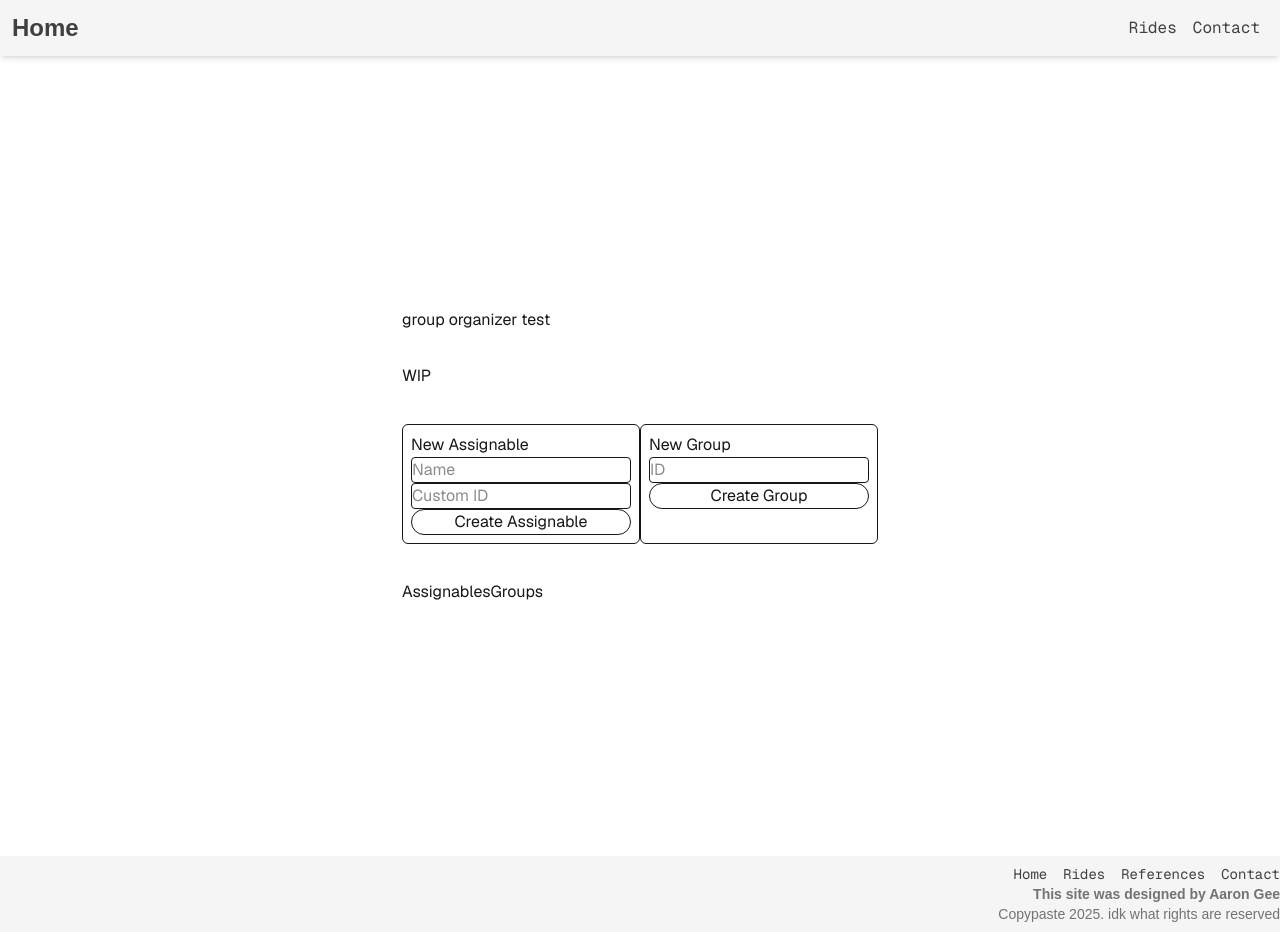
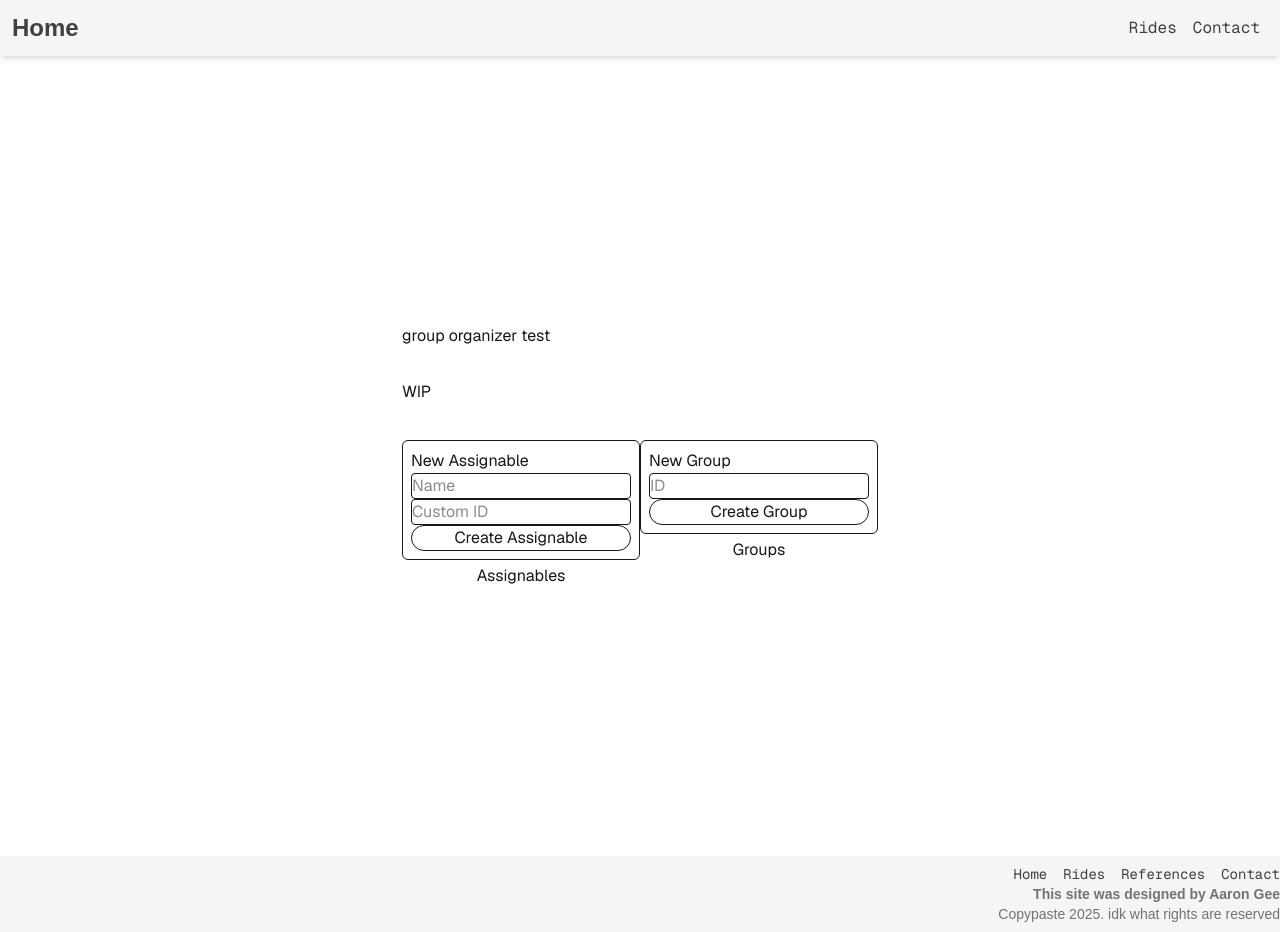
Before and after one commit to agee4/ride-organizer-va, a Next.js app: page /group-org in a window 1280 px wide. Built offline with nearby package versions, Linux system fonts and the light colour scheme.

Commit message:
~Refactored distinct assignable & group reducers into outputs of a function factory ~reordered page elements

```diff
--- a/src/app/group-org/page.tsx
+++ b/src/app/group-org/page.tsx
@@ -82,33 +82,6 @@ class Assignable {
   }
 }
 
-export const assignableReducer = (
-  assignableCollection: Map<string, Assignable>,
-  action:
-    | { type: "create"; value: Assignable }
-    | { type: "delete"; value: Assignable }
-    | { type: "set"; value: Map<string, Assignable> }
-) => {
-  switch (action.type) {
-    case "create": {
-      return new Map([...assignableCollection.entries()]).set(
-        action.value.getID(),
-        action.value
-      );
-    }
-    case "delete": {
-      const newCollection = new Map([...assignableCollection.entries()]);
-      newCollection.delete(action.value.getID());
-      return newCollection;
-    }
-    case "set": {
-      return action.value;
-    }
-    default:
-      throw Error("Unknown action");
-  }
-};
-
 class Group {
   private _id: string;
   private members: Map<string, Assignable>;
@@ -157,37 +130,35 @@ class Group {
   }
 }
 
-export const groupReducer = (
-  groupCollection: Map<string, Group>,
-  action:
-    | { type: "create"; value: Group }
-    | { type: "delete"; value: Group }
-    | { type: "set"; value: Map<string, Group> }
-) => {
+type MapReducerAction<T> =
+  | { type: "create"; key: string; value: T }
+  | { type: "delete"; key: string }
+  | { type: "replace"; value: Map<string, T> };
+
+function mapReducer<T>() {
+  return (itemMap: Map<string, T>, action: MapReducerAction<T>) => {
     switch (action.type) {
       case "create": {
-      return new Map([...groupCollection.entries()]).set(
-        action.value.getID(),
-        action.value
-      );
+        return new Map([...itemMap.entries()]).set(action.key, action.value);
       }
       case "delete": {
-      const newCollection = new Map([...groupCollection.entries()]);
-      newCollection.delete(action.value.getID());
+        const newCollection = new Map([...itemMap.entries()]);
+        newCollection.delete(action.key);
         return newCollection;
       }
-    case "set": {
+      case "replace": {
         return action.value;
       }
       default:
         throw Error("Unknown action");
     }
   };
+}
 
 export default function Page() {
   const formRef = useRef<HTMLFormElement>(null);
   const [assignableCollection, setAssignableCollection] = useReducer(
-    assignableReducer,
+    mapReducer<Assignable>(),
     new Map<string, Assignable>()
   );
   const [newAssignableData, setNewAssignableData] = useState<{
@@ -198,7 +169,7 @@ export default function Page() {
     name: "",
   });
   const [groupCollection, setGroupCollection] = useReducer(
-    groupReducer,
+    mapReducer<Group>(),
     new Map<string, Group>()
   );
   const [newGroupData, setNewGroupData] = useState<{
@@ -222,6 +193,7 @@ export default function Page() {
     };
     setAssignableCollection({
       type: "create",
+      key: newAssignableID,
       value: new Assignable(newAssignable),
     });
     setNewAssignableData({
@@ -236,9 +208,15 @@ export default function Page() {
   };
   const createGroupFromForm = (event: FormEvent) => {
     event.preventDefault();
+    const newGroupID = newGroupData.id;
     setGroupCollection({
       type: "create",
-      value: new Group({ id: newGroupData.id }),
+      key: newGroupID,
+      value: new Group({ id: newGroupID }),
+    });
+    setNewGroupData({
+      id: "",
+      name: "",
     });
     formRef.current?.reset();
   };
@@ -249,6 +227,7 @@ export default function Page() {
         <h1>group organizer test</h1>
         <p>WIP</p>
         <div className="flex flex-row">
+          <div>
             <form
               className="my-1 flex flex-col rounded-md border p-2"
               onSubmit={createAssignableFromForm}
@@ -277,6 +256,18 @@ export default function Page() {
                 Create Assignable
               </button>
             </form>
+            {assignableCollection && (
+              <>
+                <h1 className="text-center">Assignables</h1>
+                <ul>
+                  {[...assignableCollection.values()].map((value) => (
+                    <li key={value.getID()}>{JSON.stringify(value)}</li>
+                  ))}
+                </ul>
+              </>
+            )}
+          </div>
+          <div>
             <form
               className="my-1 flex flex-col rounded-md border p-2"
               onSubmit={createGroupFromForm}
@@ -289,29 +280,15 @@ export default function Page() {
                 name="id"
                 value={newGroupData.id}
                 placeholder="ID"
-              required
-              minLength={1}
                 onChange={updateGroupForm}
               />
               <button className="rounded-full border" type="submit">
                 Create Group
               </button>
             </form>
-        </div>
-        <div className="flex flex-row">
-          {assignableCollection && (
-            <>
-              <h1>Assignables</h1>
-              <ul>
-                {[...assignableCollection.values()].map((value) => (
-                  <li key={value.getID()}>{JSON.stringify(value)}</li>
-                ))}
-              </ul>
-            </>
-          )}
             {groupCollection && (
               <>
-              <h1>Groups</h1>
+                <h1 className="text-center">Groups</h1>
                 <ul>
                   {[...groupCollection.values()].map((value) => (
                     <li key={value.getID()}>{JSON.stringify(value)}</li>
@@ -320,6 +297,7 @@ export default function Page() {
               </>
             )}
           </div>
+        </div>
       </main>
     </div>
   );
```
Lines whose indentation alone changed are shown as unchanged.
